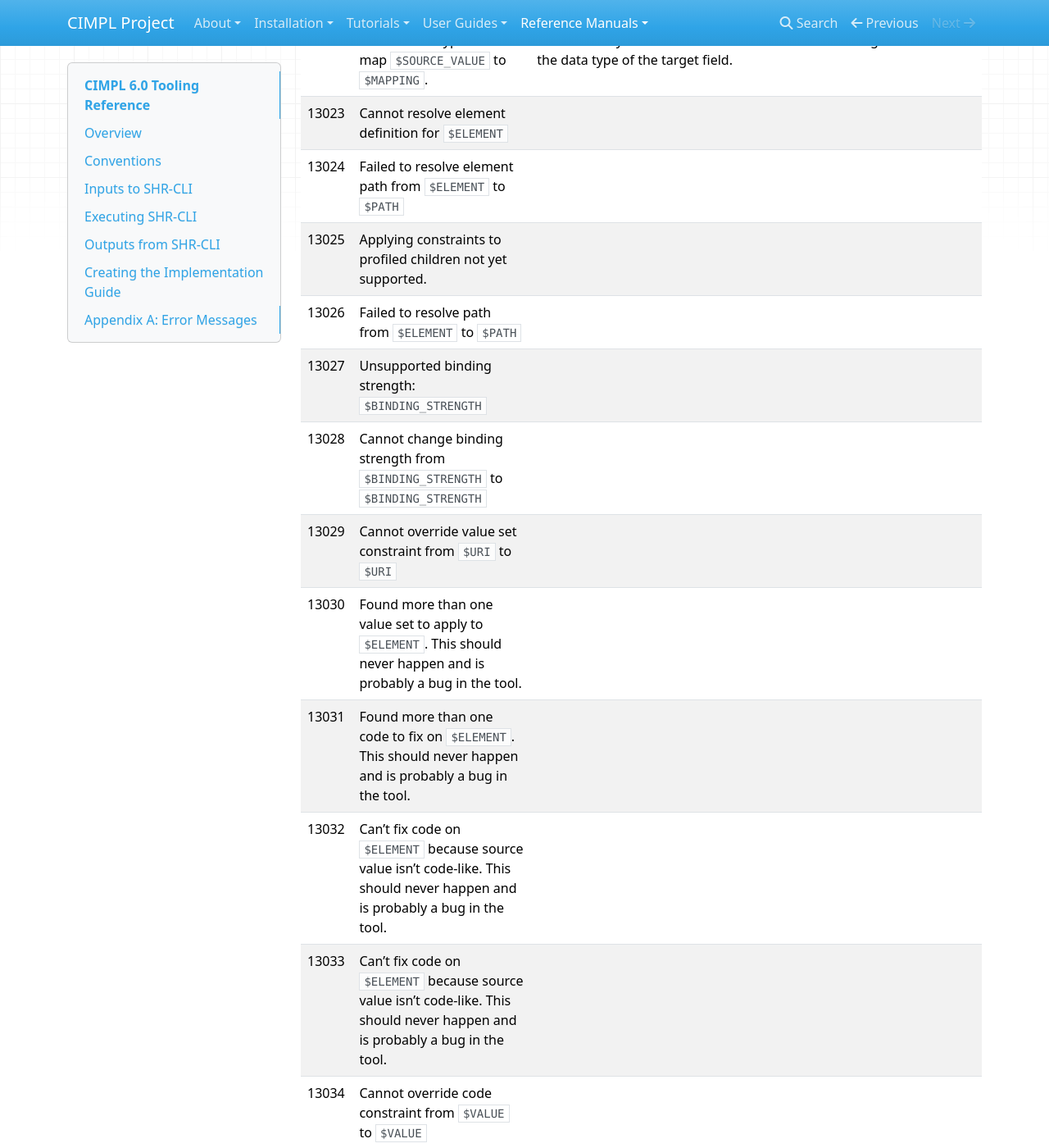
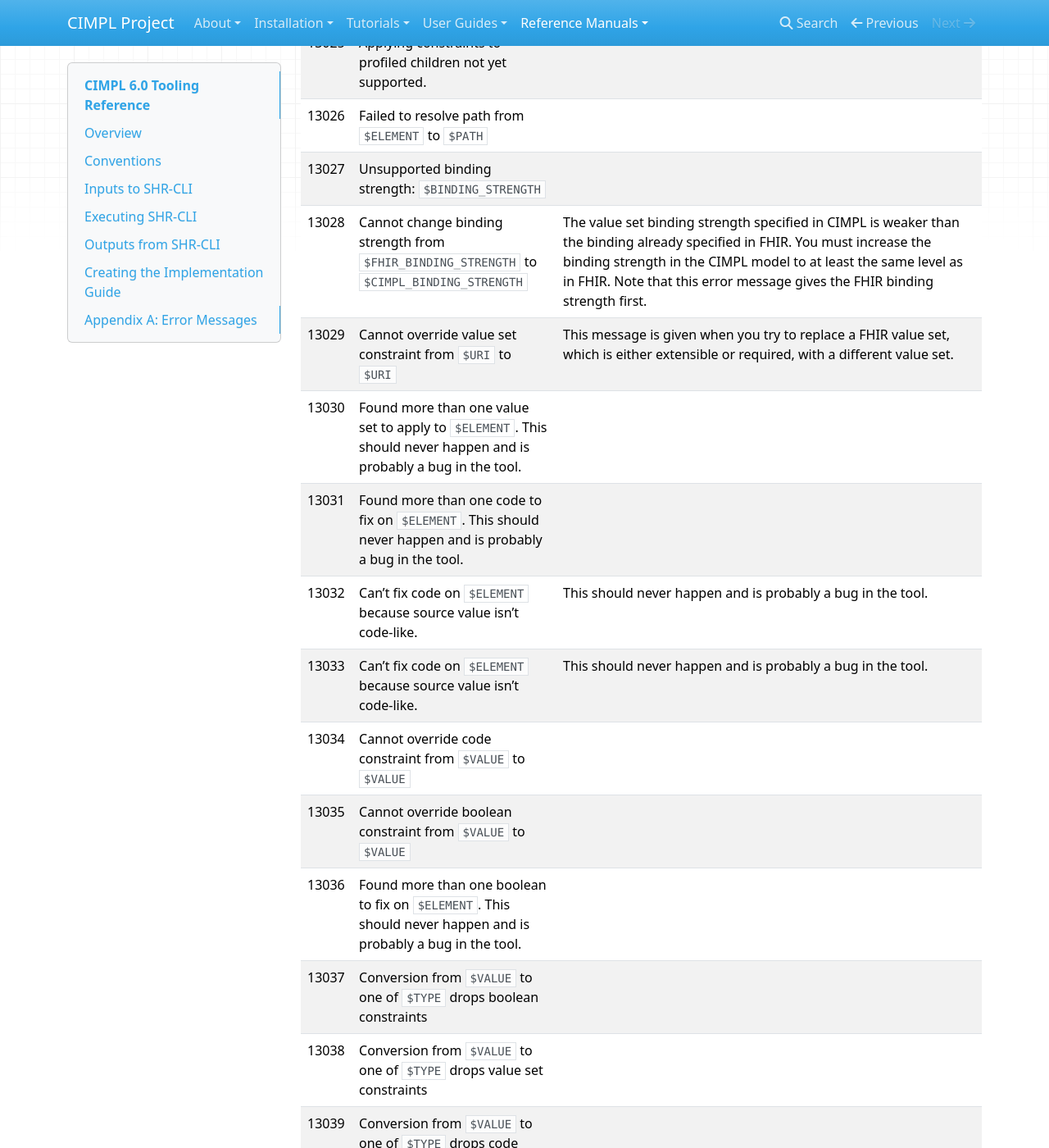
Before and after one commit to standardhealth/cimpl-doc, an MkDocs documentation site: the page built from docs/cimpl6ToolingReference.md, in a window 1280 px wide and 1400 px high, scrolled down 31140 px. Shown: the whole window at 82% size. Built offline with MkDocs 1.6.1, drawn with Linux system fonts in a browser that asks for light colours; nearby versions of some CDN libraries; some of the changed text lies outside the part shown.

Commit message:
Update cimpl6ToolingReference.md

```diff
--- a/docs/cimpl6ToolingReference.md
+++ b/docs/cimpl6ToolingReference.md
@@ -680,12 +680,12 @@
 | 13025          | Applying constraints to profiled children not yet supported. |
 | 13026          | Failed to resolve path from `$ELEMENT` to `$PATH` |
 | 13027          | Unsupported binding strength: `$BINDING_STRENGTH` |
-| 13028          | Cannot change binding strength from `$BINDING_STRENGTH` to `$BINDING_STRENGTH` |
-| 13029          | Cannot override value set constraint from `$URI` to `$URI` |
+| 13028          | Cannot change binding strength from `$FHIR_BINDING_STRENGTH` to `$CIMPL_BINDING_STRENGTH` | The value set binding strength specified in CIMPL is weaker than the binding already specified in FHIR. You must increase the binding strength in the CIMPL model to at least the same level as in FHIR. Note that this error message gives the FHIR binding strength first. |
+| 13029          | Cannot override value set constraint from `$URI` to `$URI` | This message is given when you try to replace a FHIR value set, which is either extensible or required, with a different value set. |
 | 13030          | Found more than one value set to apply to `$ELEMENT`. This should never happen and is probably a bug in the tool. |
 | 13031          | Found more than one code to fix on `$ELEMENT`. This should never happen and is probably a bug in the tool. |
-| 13032          | Can’t fix code on `$ELEMENT` because source value isn’t code-like. This should never happen and is probably a bug in the tool. |
-| 13033          | Can’t fix code on `$ELEMENT` because source value isn’t code-like. This should never happen and is probably a bug in the tool. |
+| 13032          | Can’t fix code on `$ELEMENT` because source value isn’t code-like. | This should never happen and is probably a bug in the tool. |
+| 13033          | Can’t fix code on `$ELEMENT` because source value isn’t code-like. | This should never happen and is probably a bug in the tool. |
 | 13034          | Cannot override code constraint from `$VALUE` to `$VALUE` |
 | 13035          | Cannot override boolean constraint from `$VALUE` to `$VALUE` |
 | 13036          | Found more than one boolean to fix on `$ELEMENT`. This should never happen and is probably a bug in the tool. |
@@ -694,7 +694,7 @@
 | 13039          | Conversion from `$VALUE` to one of `$TYPE` drops code constraints |
 | 13040          | Conversion from `$VALUE` to one of `$TYPE` drops includesCode constraints |
 | 13041          | Unable to establish namespace for `$ELEMENT` |
-| 13042          | No slice name supplied for target. This should never happen and is probably a bug in the tool. |
+| 13042          | No slice name supplied for target. | This should never happen and is probably a bug in the tool. |
 | 13043          | Couldn’t find target in slice `$SLICE` | (Exporting) |
 | 13044          | Target resolves to multiple elements but is not sliced |
 | 13045          | Unable to establish namespace for `$FIELD` | (Extensions) |
```
